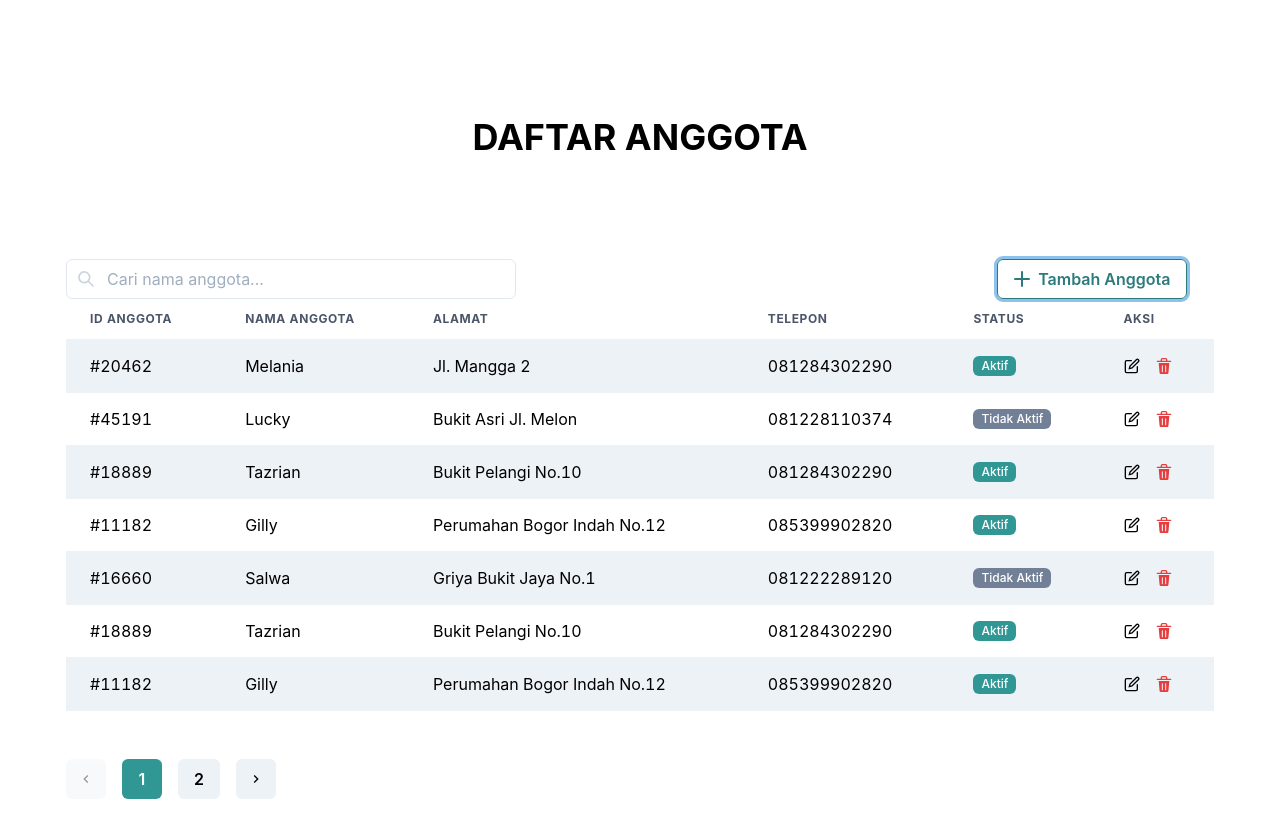
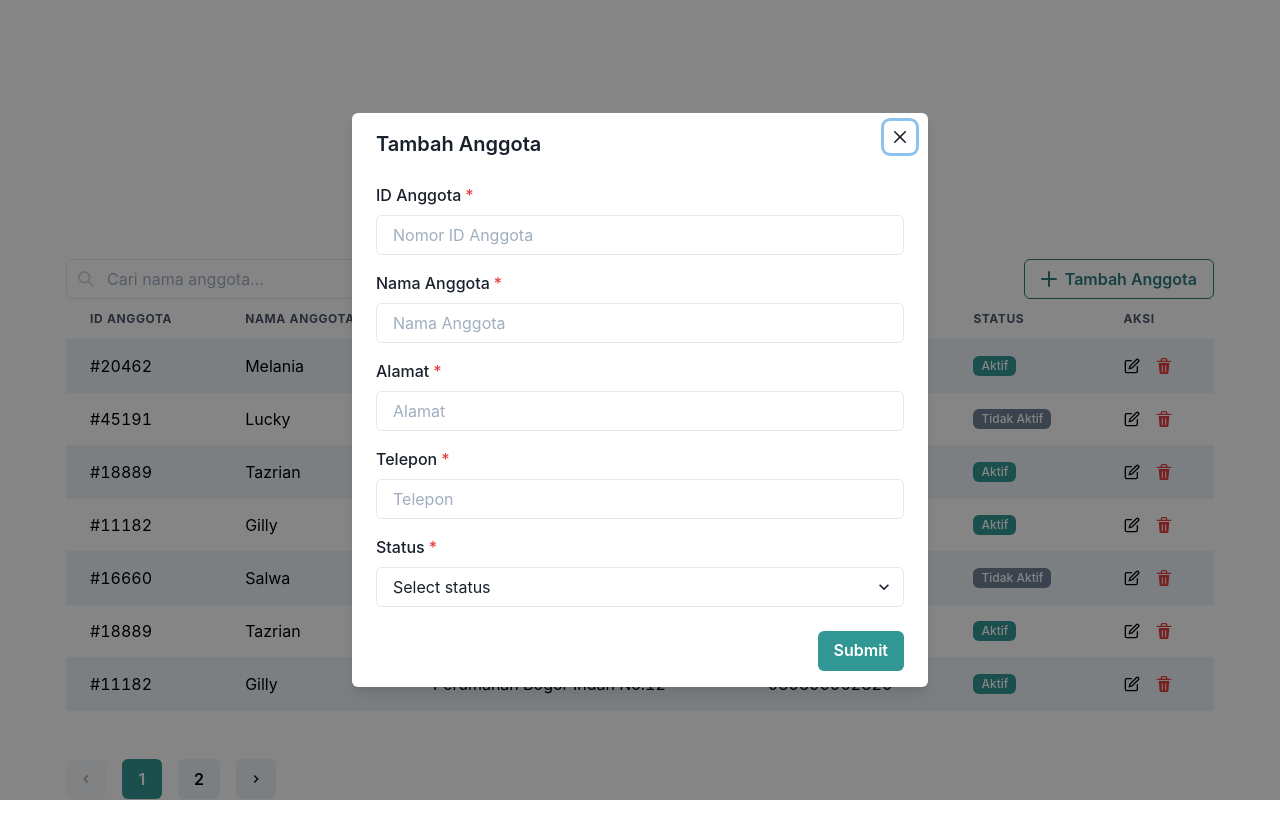
Before and after one commit to slwul/moni, a React (Create React App) app: page /anggota in a window 1280 px wide. Both pictures are taken after a click on the button "Tambah Anggota". Built offline with nearby package versions, Linux system fonts and the light colour scheme.

Commit message:
feat : add modal insert data

```diff
--- /dev/null
+++ b/src/modules/anggota/components/modal-add-data.tsx
@@ -0,0 +1,78 @@
+import {
+    Button,
+    Modal,
+    ModalBody,
+    ModalCloseButton,
+    ModalContent,
+    ModalHeader,
+    ModalOverlay,
+    ModalFooter,
+    useDisclosure,
+    FormControl,
+    Input,
+    FormLabel,
+    Select,
+} from '@chakra-ui/react';
+import { AddIcon } from '@chakra-ui/icons';
+
+function ModalTambahData(): JSX.Element {
+    const { isOpen, onOpen, onClose } = useDisclosure();
+    return (
+        <>
+            <Button
+                onClick={onOpen}
+                leftIcon={<AddIcon />}
+                colorScheme="teal"
+                variant="outline"
+                textAlign="right"
+            >
+                Tambah Anggota
+            </Button>
+            <Modal
+                closeOnOverlayClick={false}
+                size="xl"
+                onClose={onClose}
+                isOpen={isOpen}
+                isCentered
+            >
+                <ModalOverlay />
+                <ModalContent>
+                    <ModalHeader>Tambah Anggota</ModalHeader>
+                    <ModalCloseButton />
+                    <ModalBody>
+                        <FormControl isRequired>
+                            <FormLabel>ID Anggota</FormLabel>
+                            <Input placeholder="Nomor ID Anggota" />
+                        </FormControl>
+                        <FormControl isRequired mt={4}>
+                            <FormLabel>Nama Anggota</FormLabel>
+                            <Input placeholder="Nama Anggota" />
+                        </FormControl>
+                        <FormControl isRequired mt={4}>
+                            <FormLabel>Alamat</FormLabel>
+                            <Input placeholder="Alamat" />
+                        </FormControl>
+                        <FormControl isRequired mt={4}>
+                            <FormLabel>Telepon</FormLabel>
+                            <Input placeholder="Telepon" />
+                        </FormControl>
+                        <FormControl isRequired mt={4}>
+                            <FormLabel htmlFor="country">Status</FormLabel>
+                            <Select id="country" placeholder="Select status">
+                                <option>Aktif</option>
+                                <option>Tidak Aktif</option>
+                            </Select>
+                        </FormControl>
+                    </ModalBody>
+                    <ModalFooter>
+                        <Button colorScheme="teal" onClick={onClose}>
+                            Submit
+                        </Button>
+                    </ModalFooter>
+                </ModalContent>
+            </Modal>
+        </>
+    );
+}
+
+export default ModalTambahData;
--- a/src/modules/anggota/view/Anggota.tsx
+++ b/src/modules/anggota/view/Anggota.tsx
@@ -1,5 +1,4 @@
-import { AddIcon, DeleteIcon, EditIcon, SearchIcon, ChevronLeftIcon, ChevronRightIcon } from '@chakra-ui/icons';
-
+import { DeleteIcon, EditIcon, SearchIcon, ChevronLeftIcon, ChevronRightIcon } from '@chakra-ui/icons';
 import {
     Table,
     Thead,
@@ -13,15 +12,14 @@ import {
     HStack,
     Tag,
     Heading,
-    Grid,
-    GridItem,
     InputGroup,
     InputLeftElement,
     Input,
     Button,
     Stack,
-    IconButton,
-  } from '@chakra-ui/react'
+    IconButton, Flex, Spacer
+} from '@chakra-ui/react';
+import ButtonAddData from '../components/modal-add-data';
 
 function Anggota(): JSX.Element {
     return (
@@ -30,21 +28,20 @@ function Anggota(): JSX.Element {
                 <Heading size="lg" fontSize="36px" textAlign="center" my={100}>
                     DAFTAR ANGGOTA
                 </Heading>
-                <Grid templateColumns='repeat(5,1fr)' gap={4}>
-                    <GridItem colSpan={2} h='10'>
+                <Flex>
+                    <Box >
                         <InputGroup >
                             <InputLeftElement pointerEvents='none'>
                                 <SearchIcon color='gray.300' />
                             </InputLeftElement>
                             <Input type='tel' placeholder='Cari nama anggota...' />
                         </InputGroup>
-                    </GridItem>
-                    <GridItem colStart={5} colEnd={6} h='10'>
-                        <Button leftIcon={<AddIcon />} colorScheme='teal' variant='outline' textAlign="right">
-                            Tambah Anggota
-                        </Button>
-                    </GridItem>
-                </Grid>
+                    </Box>
+                    <Spacer />
+                    <Box >
+                        <ButtonAddData />
+                    </Box>
+                </Flex>
                 <TableContainer marginBottom={12}>
                     <Table variant='striped'>
                         <Thead>
@@ -75,7 +72,7 @@ function Anggota(): JSX.Element {
                                 <Td>
                                     <HStack spacing={4}>
                                         <EditIcon />
-                                        <DeleteIcon color="red.500"/>
+                                        <DeleteIcon color="red.500" />
                                     </HStack>
                                 </Td>
                             </Tr>
@@ -96,7 +93,7 @@ function Anggota(): JSX.Element {
                                 <Td>
                                     <HStack spacing={4}>
                                         <EditIcon />
-                                        <DeleteIcon color="red.500"/>
+                                        <DeleteIcon color="red.500" />
                                     </HStack>
                                 </Td>
                             </Tr>
@@ -117,7 +114,7 @@ function Anggota(): JSX.Element {
                                 <Td>
                                     <HStack spacing={4}>
                                         <EditIcon />
-                                        <DeleteIcon color="red.500"/>
+                                        <DeleteIcon color="red.500" />
                                     </HStack>
                                 </Td>
                             </Tr>
@@ -138,7 +135,7 @@ function Anggota(): JSX.Element {
                                 <Td>
                                     <HStack spacing={4}>
                                         <EditIcon />
-                                        <DeleteIcon color="red.500"/>
+                                        <DeleteIcon color="red.500" />
                                     </HStack>
                                 </Td>
                             </Tr>
@@ -159,7 +156,7 @@ function Anggota(): JSX.Element {
                                 <Td>
                                     <HStack spacing={4}>
                                         <EditIcon />
-                                        <DeleteIcon color="red.500"/>
+                                        <DeleteIcon color="red.500" />
                                     </HStack>
                                 </Td>
                             </Tr>
@@ -180,7 +177,7 @@ function Anggota(): JSX.Element {
                                 <Td>
                                     <HStack spacing={4}>
                                         <EditIcon />
-                                        <DeleteIcon color="red.500"/>
+                                        <DeleteIcon color="red.500" />
                                     </HStack>
                                 </Td>
                             </Tr>
@@ -201,7 +198,7 @@ function Anggota(): JSX.Element {
                                 <Td>
                                     <HStack spacing={4}>
                                         <EditIcon />
-                                        <DeleteIcon color="red.500"/>
+                                        <DeleteIcon color="red.500" />
                                     </HStack>
                                 </Td>
                             </Tr>
```
Lines whose indentation alone changed are shown as unchanged.
